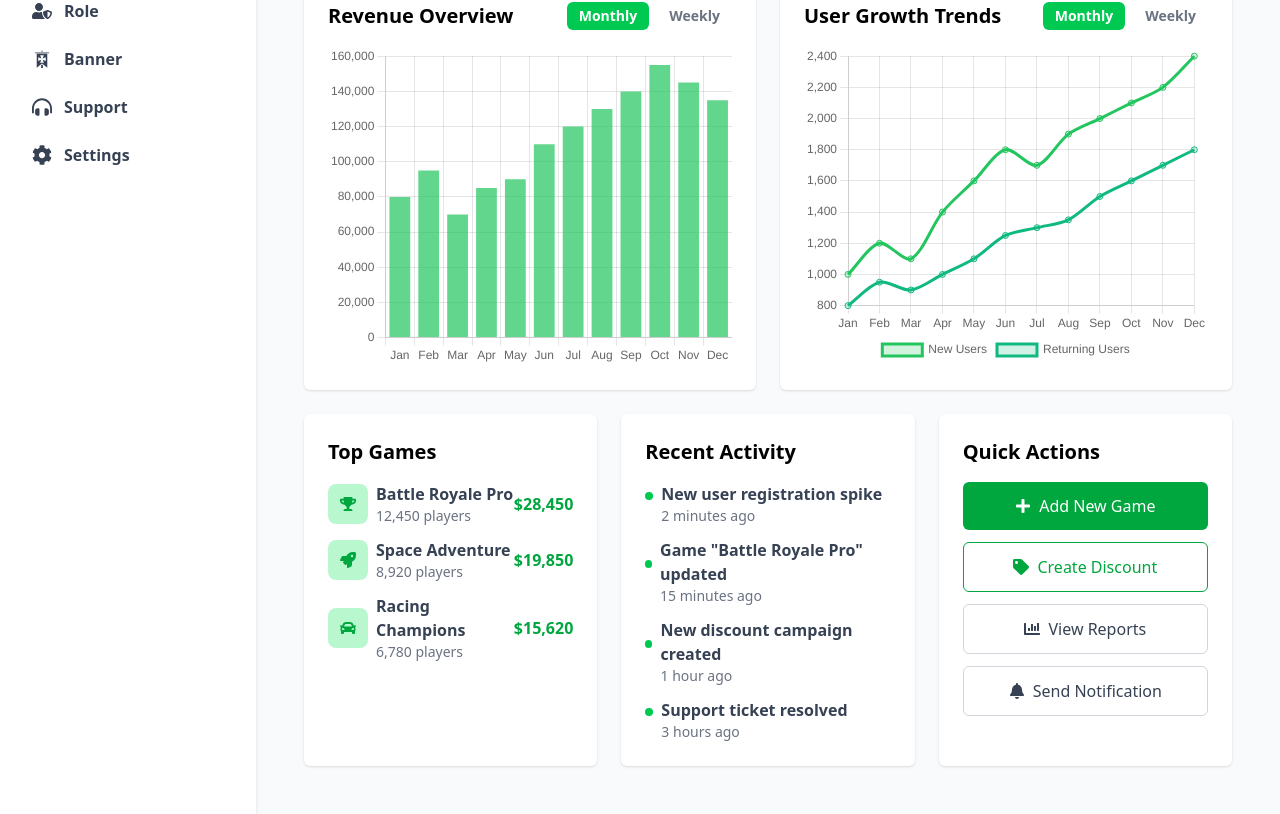
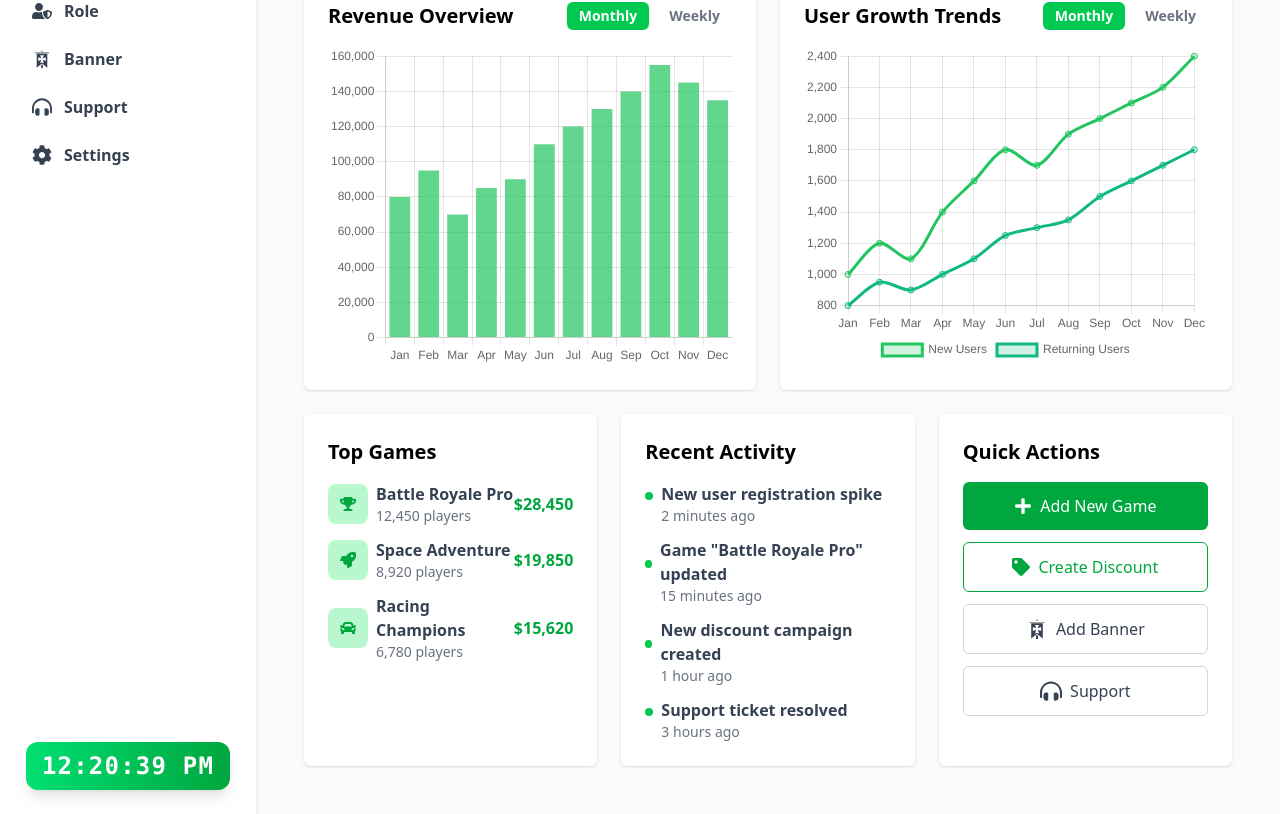
Before and after one commit to Avv-2301/GamerVault-Admin-Dashboard, a React (Vite) app: page /dashboard in a window 1280 px wide. Shown: the part 350-1164 px from the top of the page. Built offline with nearby package versions, Linux system fonts and the light colour scheme.

Commit message:
more pages added

```diff
--- a/src/components/Dashboard/QuickActions.tsx
+++ b/src/components/Dashboard/QuickActions.tsx
@@ -1,27 +1,37 @@
 import React from "react";
-import { FaPlus, FaTag, FaChartBar, FaBell } from "react-icons/fa";
+import { FaPlus, FaTag, FaHeadphonesAlt } from "react-icons/fa";
+import { GiKnightBanner } from "react-icons/gi";
+import { Link } from "react-router-dom";
 
 const QuickActions: React.FC = () => {
   return (
     <div className="bg-white shadow-sm p-4 sm:p-6 rounded-md">
       <h3 className="font-semibold text-lg sm:text-xl mb-4">Quick Actions</h3>
       <div className="space-y-2 sm:space-y-3">
-        <button className="w-full bg-green-600 hover:bg-green-700 text-white py-2 sm:py-3 rounded-md text-sm sm:text-base flex items-center justify-center space-x-2">
-          <FaPlus />
+        <Link to={"/dashboard/games"} className="block">
+          <button className="w-full bg-green-600 hover:bg-green-700 text-white py-2 sm:py-3 rounded-md text-sm sm:text-base flex items-center justify-center space-x-2 cursor-pointer">
+            <FaPlus size={18} />
             <span>Add New Game</span>
           </button>
-        <button className="w-full border border-green-600 text-green-600 hover:bg-green-50 py-2 sm:py-3 rounded-md text-sm sm:text-base flex items-center justify-center space-x-2">
-          <FaTag />
+        </Link>
+        <Link to={"/dashboard/discounts"} className="block">
+          <button className="w-full border border-green-600 text-green-600 hover:bg-green-50 py-2 sm:py-3 rounded-md text-sm sm:text-base flex items-center justify-center space-x-2 cursor-pointer">
+            <FaTag size={18} />
             <span>Create Discount</span>
           </button>
-        <button className="w-full border border-gray-300 text-gray-700 hover:bg-gray-50 py-2 sm:py-3 rounded-md text-sm sm:text-base flex items-center justify-center space-x-2">
-          <FaChartBar />
-          <span>View Reports</span>
+        </Link>
+        <Link to={"/dashboard/banner"} className="block">
+          <button className="w-full border border-gray-300 text-gray-700 hover:bg-gray-50 py-2 sm:py-3 rounded-md text-sm sm:text-base flex items-center justify-center space-x-2 cursor-pointer">
+            <GiKnightBanner size={22} />
+            <span>Add Banner</span>
           </button>
-        <button className="w-full border border-gray-300 text-gray-700 hover:bg-gray-50 py-2 sm:py-3 rounded-md text-sm sm:text-base flex items-center justify-center space-x-2">
-          <FaBell />
-          <span>Send Notification</span>
+        </Link>
+        <Link to={"/dashboard/support"} className="block">
+          <button className="w-full border border-gray-300 text-gray-700 hover:bg-gray-50 py-2 sm:py-3 rounded-md text-sm sm:text-base flex items-center justify-center space-x-2 cursor-pointer">
+            <FaHeadphonesAlt size={22} />
+            <span>Support</span>
           </button>
+        </Link>
       </div>
     </div>
   );
--- a/src/components/User/PageHeader.tsx
+++ b/src/components/User/PageHeader.tsx
@@ -22,7 +22,7 @@ const PageHeader: React.FC<PageHeaderProps> = ({
       {/* Button */}
       <button
         onClick={onAddUser}
-        className="bg-green-600 hover:bg-green-700 text-white px-4 py-2 rounded-md font-semibold flex items-center gap-2 transition-colors duration-200"
+        className="bg-green-600 hover:bg-green-700 text-white px-4 py-2 rounded-md font-semibold flex items-center gap-2 transition-colors duration-200 cursor-pointer"
       >
         + Add New User
       </button>
--- a/src/components/User/UserRow.tsx
+++ b/src/components/User/UserRow.tsx
@@ -61,13 +61,13 @@ const UserRow: React.FC<UserRowProps> = ({
       <td className="px-4 py-3 font-semibold">{lastLogin}</td>
       <td className="px-4 py-3 flex space-x-2 text-gray-600">
         <button>
-          <FaEdit size={15} className="text-green-600" />
+          <FaEdit size={18} className="text-green-600 cursor-pointer" />
         </button>
         <button>
-          <FaUserShield size={15} className="text-blue-600" />
+          <FaUserShield size={18} className="text-blue-600 cursor-pointer" />
         </button>
         <button>
-          <FaTrash size={15} className="text-red-600" />
+          <FaTrash size={18} className="text-red-600 cursor-pointer" />
         </button>
       </td>
     </tr>
--- a/src/components/common/Sidebar.tsx
+++ b/src/components/common/Sidebar.tsx
@@ -1,4 +1,4 @@
-import React from "react";
+import React, { useEffect, useState } from "react";
 import { NavLink } from "react-router-dom";
 import {
   FaUsers,
@@ -13,6 +13,7 @@ import {
 import { GiKnightBanner } from "react-icons/gi";
 import { IoGameController } from "react-icons/io5";
 import { HiX } from "react-icons/hi";
+import { formatTime } from "../../utils/helper";
 
 interface SidebarProps {
   isOpen?: boolean;
@@ -20,6 +21,13 @@ interface SidebarProps {
 }
 
 const Sidebar: React.FC<SidebarProps> = ({ isOpen = true, onClose }) => {
+  const [time, setTime] = useState(new Date());
+
+  useEffect(() => {
+    const timerId = setInterval(() => setTime(new Date()), 1000);
+    return () => clearInterval(timerId);
+  }, []);
+
   const menuItems = [
     { label: "Dashboard", icon: <FaChartPie size={20} />, path: "/dashboard" },
     { label: "Users", icon: <FaUsers size={20} />, path: "/dashboard/users" },
@@ -65,11 +73,13 @@ const Sidebar: React.FC<SidebarProps> = ({ isOpen = true, onClose }) => {
       {/* Sidebar */}
       <aside
         className={`
-          fixed inset-y-0 left-0 w-64 bg-white shadow-md p-4 z-50
-          transform transition-transform duration-300 ease-in-out
-          ${isOpen ? "translate-x-0" : "-translate-x-full"}
-          sm:translate-x-0 sm:static sm:block
-        `}
+    fixed inset-y-0 left-0 w-64 bg-white shadow-md p-4 z-50
+    transform transition-transform duration-300 ease-in-out
+    ${isOpen ? "translate-x-0" : "-translate-x-full"}
+    sm:translate-x-0 sm:static sm:block
+    flex flex-col
+
+  `}
       >
         {/* Logo + Close button */}
         <div className="flex items-center justify-between mb-6">
@@ -77,10 +87,9 @@ const Sidebar: React.FC<SidebarProps> = ({ isOpen = true, onClose }) => {
             <div className="bg-gradient-to-r from-green-400 to-green-600 text-white rounded-lg p-2">
               <IoGameController size={20} />
             </div>
-            <h1 className="font-bold text-lg">GamerVault</h1>
+            <h1 className="font-bold text-2xl">GamerVault</h1>
           </div>
 
-          {/* Close button (only mobile) */}
           <button
             onClick={onClose}
             className="sm:hidden text-gray-600 hover:text-gray-900 focus:outline-none"
@@ -92,7 +101,7 @@ const Sidebar: React.FC<SidebarProps> = ({ isOpen = true, onClose }) => {
         <hr className="mb-6 bg-gray-300" />
 
         {/* Navigation */}
-        <nav className="flex flex-col space-y-2">
+        <nav className="flex-1 overflow-y-auto flex flex-col space-y-2">
           {menuItems.map((item) => (
             <NavLink
               key={item.label}
@@ -103,13 +112,22 @@ const Sidebar: React.FC<SidebarProps> = ({ isOpen = true, onClose }) => {
                   isActive ? "bg-green-100 text-green-600 font-bold" : ""
                 }`
               }
-              onClick={onClose} // close sidebar when a link is clicked (mobile only)
+              onClick={onClose}
             >
               {item.icon}
               <span>{item.label}</span>
             </NavLink>
           ))}
         </nav>
+
+        {/* Time at the very bottom */}
+        <div className="absolute bottom-6 w-full flex justify-center">
+          <div className="bg-gradient-to-r from-green-400 to-green-600 text-white px-4 py-2 rounded-xl shadow-lg mr-8">
+            <h1 className="font-mono font-bold text-2xl tracking-wider">
+              {formatTime(time)}
+            </h1>
+          </div>
+        </div>
       </aside>
     </>
   );
--- a/src/components/discount/DiscountTable.tsx
+++ b/src/components/discount/DiscountTable.tsx
@@ -69,10 +69,10 @@ export const DiscountTable: React.FC<DiscountTableProps> = ({ discounts }) => {
                 </span>
               </td>
               <td className="px-4 py-2 flex gap-2">
-                <button className="text-green-500 hover:text-blue-700">
+                <button className="text-green-500 hover:text-blue-700 cursor-pointer">
                   <FiEdit />
                 </button>
-                <button className="text-red-500 hover:text-red-700 text-red-500">
+                <button className="text-red-500 hover:text-red-700 text-red-500 cursor-pointer">
                   <FaTrash />
                 </button>
               </td>
--- a/src/components/review/ReviewRow.tsx
+++ b/src/components/review/ReviewRow.tsx
@@ -11,7 +11,7 @@ interface Review {
   rating: number;
   date: string;
   status: "Approved" | "Pending" | "Flagged";
-  avatar: string; // 👈 added avatar
+  avatar: string;
 }
 
 const ReviewRow: React.FC<{ review: Review }> = ({ review }) => (
--- a/src/pages/DiscountManagement.tsx
+++ b/src/pages/DiscountManagement.tsx
@@ -52,7 +52,7 @@ export const DiscountManagement: React.FC = () => {
       {/* Header */}
       <div className="flex justify-between items-center">
         <h1 className="text-2xl font-bold">Discount Management</h1>
-        <button className="flex items-center bg-green-500 text-white px-4 py-2 rounded hover:bg-green-600">
+        <button className="flex items-center bg-green-500 text-white px-4 py-2 rounded hover:bg-green-600 cursor-pointer">
           <FiPlus className="mr-2" /> Add Discount
         </button>
       </div>
--- a/src/pages/GamesManagement.tsx
+++ b/src/pages/GamesManagement.tsx
@@ -39,7 +39,7 @@ const GamesManagement: React.FC = () => {
           <h1 className="text-2xl font-bold">Games Management</h1>
           <p className="text-gray-500">Manage all games in your platform</p>
         </div>
-        <button className="mt-4 sm:mt-0 flex items-center gap-2 bg-green-600 hover:bg-green-700 text-white px-4 py-2 rounded-md font-semibold">
+        <button className="mt-4 sm:mt-0 flex items-center gap-2 bg-green-600 hover:bg-green-700 text-white px-4 py-2 rounded-md font-semibold cursor-pointer">
           <FaPlus />
           Add New Game
         </button>
--- a/src/pages/Review.tsx
+++ b/src/pages/Review.tsx
@@ -15,7 +15,7 @@ const reviews: Review[] = [
     rating: 5,
     date: "Dec 15, 2024",
     status: "Approved",
-    avatar:""
+    avatar:"https://github.com/shadcn.png"
   },
   {
     id: 2,
@@ -26,7 +26,7 @@ const reviews: Review[] = [
     rating: 4,
     date: "Dec 14, 2024",
     status: "Pending",
-    avatar:""
+    avatar:"https://github.com/shadcn.png"
   },
   {
     id: 3,
@@ -37,7 +37,7 @@ const reviews: Review[] = [
     rating: 1,
     date: "Dec 13, 2024",
     status: "Flagged",
-    avatar:""
+    avatar:"https://github.com/shadcn.png"
   },
 ];
 
--- a/src/pages/RoleManagement.tsx
+++ b/src/pages/RoleManagement.tsx
@@ -91,7 +91,7 @@ const RoleManagement: React.FC = () => {
           <h1 className="text-2xl font-bold">Role Management</h1>
           <p className="text-gray-500">Manage user roles and permissions</p>
         </div>
-        <button className="mt-4 sm:mt-0 bg-green-600 hover:bg-green-700 text-white px-4 py-2 rounded-md font-semibold">
+        <button className="mt-4 sm:mt-0 bg-green-600 hover:bg-green-700 text-white px-4 py-2 rounded-md font-semibold cursor-pointer">
           + Assign Role
         </button>
       </div>
@@ -105,11 +105,11 @@ const RoleManagement: React.FC = () => {
 
       {/* Bottom Actions */}
       <div className="flex flex-col sm:flex-row justify-center gap-3">
-        <button className="flex items-center justify-center gap-2 bg-green-600 hover:bg-green-700 text-white px-6 py-2 rounded-md font-semibold">
+        <button className="flex items-center justify-center gap-2 bg-green-600 hover:bg-green-700 text-white px-6 py-2 rounded-md font-semibold cursor-pointer">
           <FaPlus className="w-4 h-4" />
           Assign Role
         </button>
-        <button className="flex items-center justify-center gap-2 bg-red-600 hover:bg-red-700 text-white px-6 py-2 rounded-md font-semibold">
+        <button className="flex items-center justify-center gap-2 bg-red-600 hover:bg-red-700 text-white px-6 py-2 rounded-md font-semibold cursor-pointer">
           <FaTrash className="w-4 h-4" />
           Remove Role
         </button>
--- /dev/null
+++ b/src/utils/helper.ts
@@ -0,0 +1,14 @@
+
+
+export const formatTime = (date:Date)=>{
+    let hours = date.getHours();
+    const minutes = date.getMinutes().toString().padStart(2,'0');
+    const seconds = date.getSeconds().toString().padStart(2,'0');
+    const ampm = hours >= 12 ? 'PM' : 'AM';
+
+    hours = hours % 12;
+    hours = hours ? hours : 12;
+    const hoursStr = hours.toString().padStart(2, '0');
+
+    return `${hoursStr}:${minutes}:${seconds} ${ampm}`;
+}
```
Also changed, not shown: src/components/common/Navbar.tsx (+9 -5 lines). Lines whose indentation alone changed are shown as unchanged.
